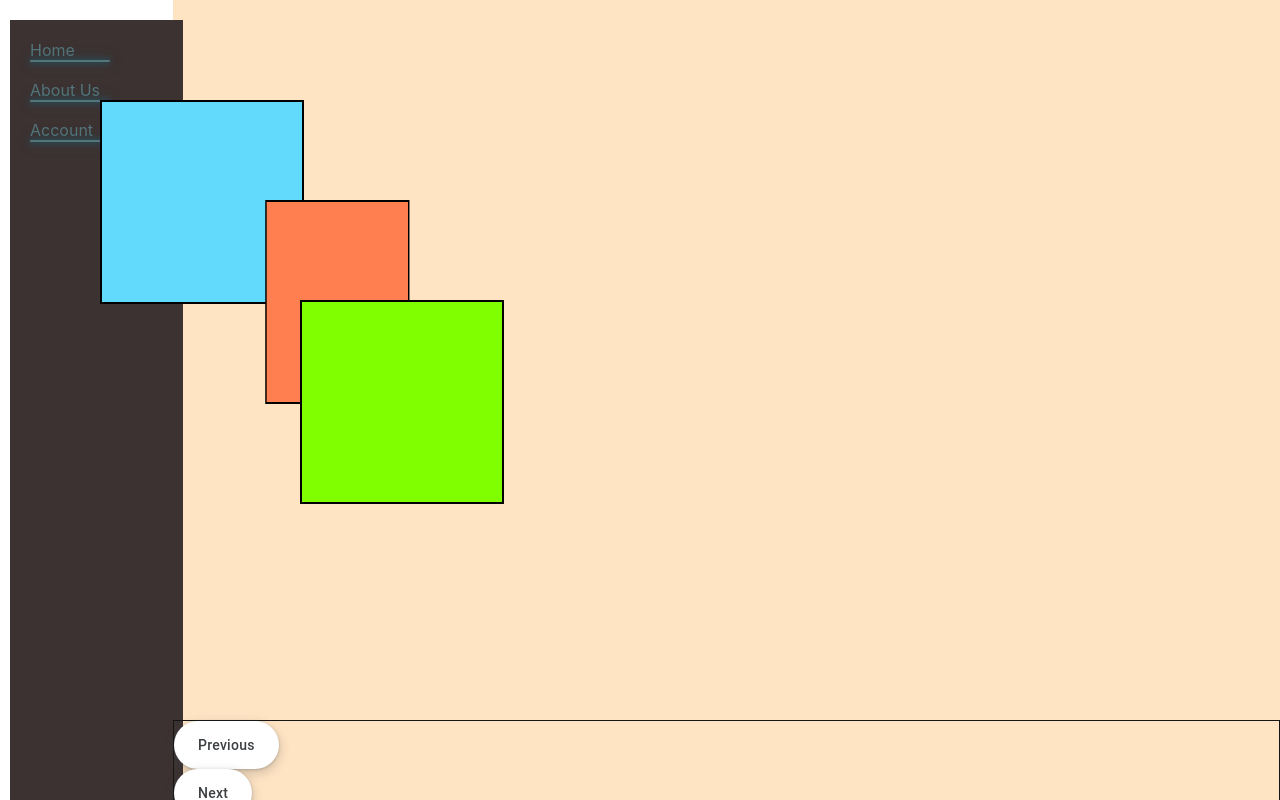
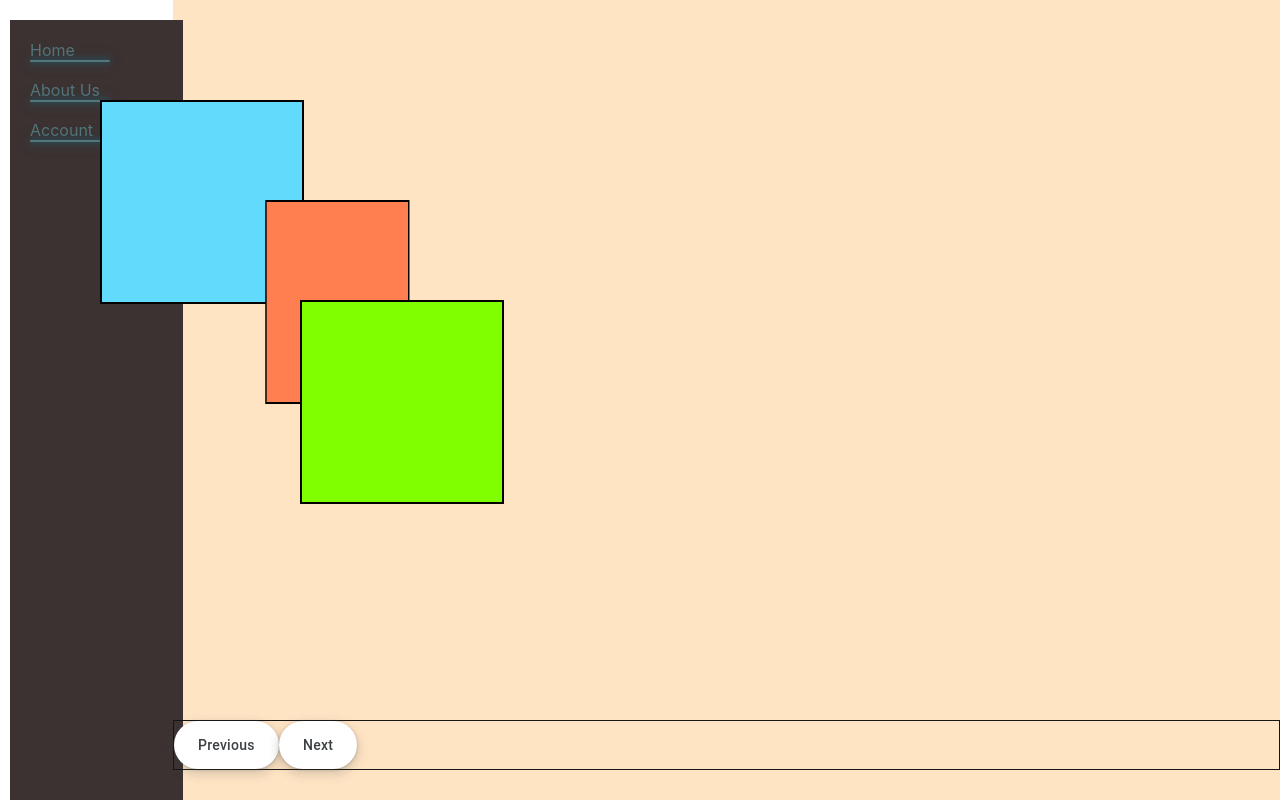
Before and after one commit to alexnoutashGTA/Ecommerce, a React (Create React App) app: page / in a window 1280 px wide. Shown: the top 800 px of the page. Built offline with nearby package versions, Linux system fonts and the light colour scheme.

Commit message:
Re Commit- Flex

```diff
--- a/src/App.css
+++ b/src/App.css
@@ -111,8 +111,8 @@ a{
     top: 300px;
 }
 #previous_button_area{
-    display:flex;
+    display:inline-flex;
 }
 #next_button_area{
-    display:flex;
+    display:Inline-flex;
 }
```
